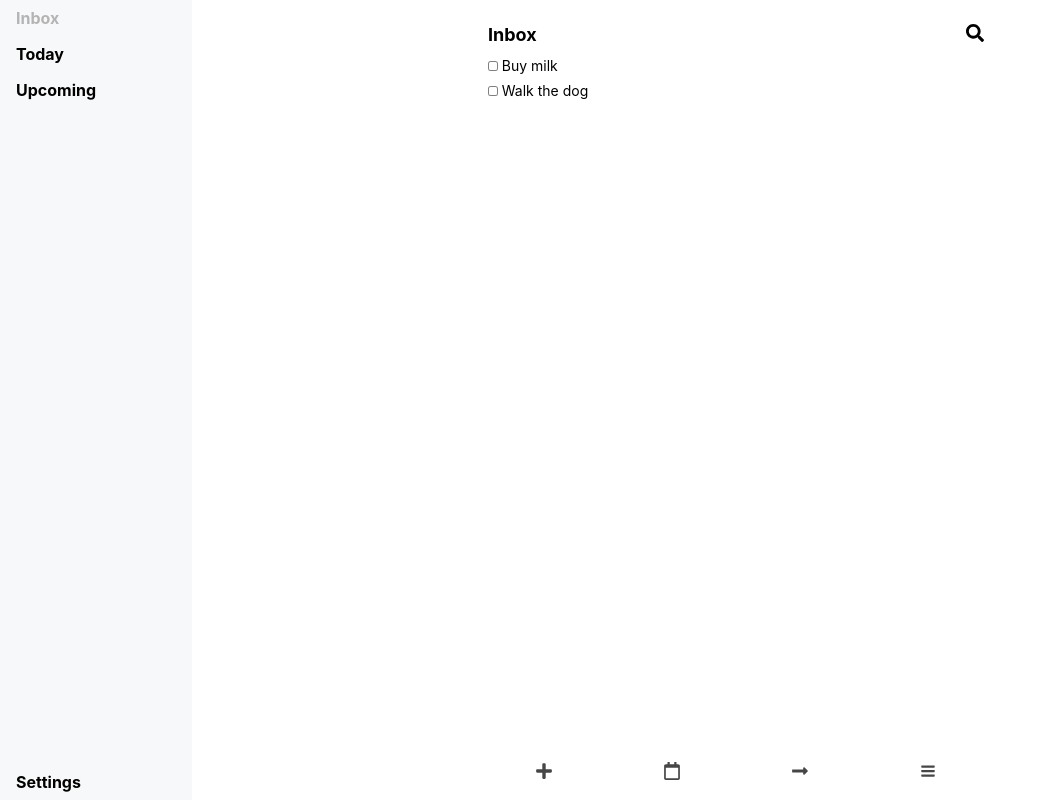
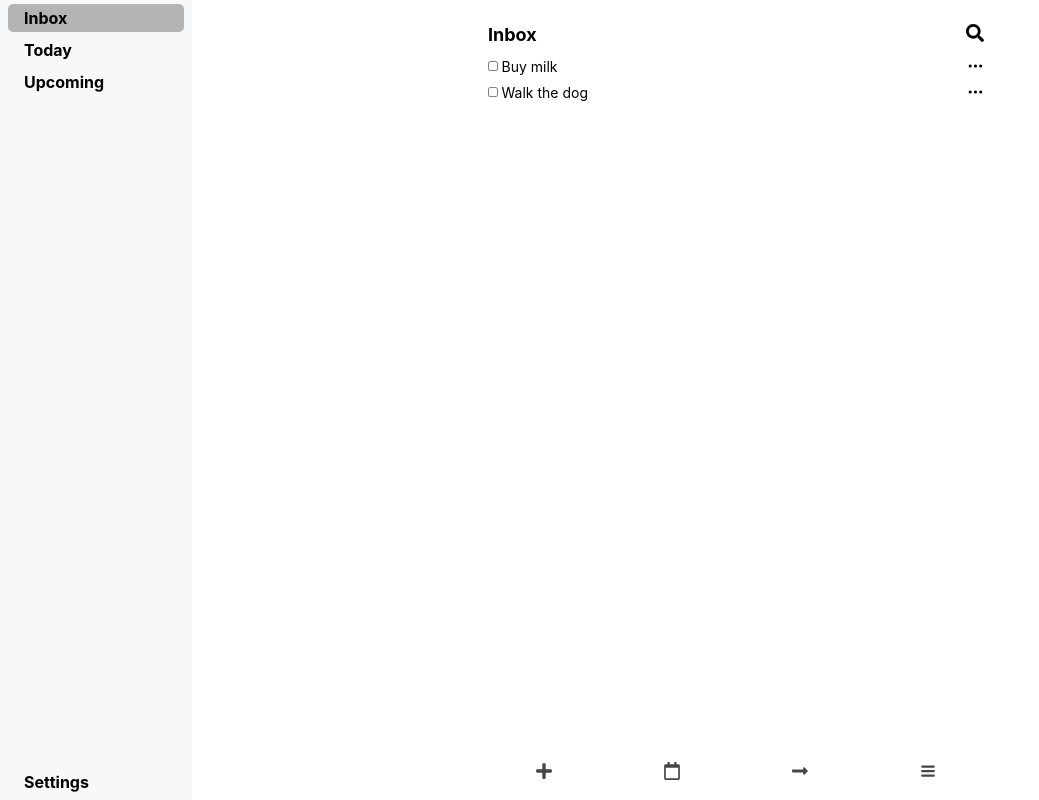
Before and after one commit to sebastianknell/todo-app, a React (Create React App) app: page /inbox in a window 1280 px wide. Shown: the whole page, without its empty margins (0-1039 px from the left). Built offline with nearby package versions, Linux system fonts and the light colour scheme.

Commit message:
use react router for views

```diff
--- a/package.json
+++ b/package.json
@@ -11,6 +11,7 @@
     "react-dom": "^17.0.2",
     "react-icons": "^4.3.1",
     "react-redux": "^7.2.6",
+    "react-router-dom": "^6.2.1",
     "react-scripts": "5.0.0",
     "web-vitals": "^2.1.3"
   },
--- a/src/App.js
+++ b/src/App.js
@@ -1,4 +1,6 @@
-import { useState } from "react";
+// import { useState } from "react";
+import { Routes, Route, Navigate } from "react-router-dom";
+
 import Sidebar from "./components/Sidebar/Sidebar";
 import InboxView from "./components/Views/InboxView";
 import TodayView from "./components/Views/TodayView";
@@ -6,20 +8,16 @@ import UpcomingView from "./components/Views/UpcomingView";
 import "./App.css";
 
 function App() {
-  const [selectedView, setSelectedView] = useState(0);
-
-  const selectViewHandler = (view) => {
-    setSelectedView(view);
-  };
-
-  // TODO  use React Router
-  const views = [<InboxView />, <TodayView />, <UpcomingView />];
-
   return (
     <div className="app">
-      <Sidebar onSelectView={selectViewHandler} />
+      <Sidebar />
       <div className="view">
-          {views[selectedView]}
+        <Routes>
+          <Route path="/" element={<Navigate to="/inbox"/>} />
+          <Route path="/inbox" element={<InboxView/>} />
+          <Route path="/today" element={<TodayView />} />
+          <Route path="/upcoming" element={<UpcomingView />} />
+        </Routes>
       </div>
     </div>
   );
--- a/src/components/Sidebar/Sidebar.js
+++ b/src/components/Sidebar/Sidebar.js
@@ -11,7 +11,7 @@ function Sidebar(props) {
       <div className="sidebar-list">
         {sidebarItems.map((item, index) => {
           return (
-            <SiderbarItem key={index} title={item} index={index} onClick={props.onSelectView} />
+            <SiderbarItem key={index} title={item} to={item.toLowerCase()} />
           );
         })}
       </div>
--- a/src/components/Sidebar/SidebarItem.css
+++ b/src/components/Sidebar/SidebarItem.css
@@ -1,11 +1,19 @@
 .sidebar-item{
+  display: block;
   font-size: 16px;
   font-weight: bold;
-  padding: 0.5rem 1rem;
-  /* background-color: tomato; */
+  color: black;
+  margin: 0.25rem 0.5rem;
+  padding: 0.25rem 1rem;
   cursor: pointer;
+  border-radius: 5px;
 }
 
-.sidebar-item:hover {
-  color: #b4b4b4;
+.sidebar-item:link, .sidebar-item:visited, .sidebar-item:active {
+  color: black;
+  text-decoration-line: none;
 }
+
+.active {
+  background-color: #b4b4b4;
+}
--- a/src/components/Sidebar/SidebarItem.js
+++ b/src/components/Sidebar/SidebarItem.js
@@ -1,10 +1,12 @@
-import './SidebarItem.css'
+import { NavLink } from "react-router-dom";
+
+import "./SidebarItem.css";
 
 function SiderbarItem(props) {
   return (
-    <div className="sidebar-item" onClick={() => props.onClick(props.index)}>
+    <NavLink className={({isActive}) => isActive ? "sidebar-item active" : "sidebar-item"} to={props.to}>
       {props.title}
-    </div>
+    </NavLink>
   );
 }
 
--- a/src/components/Todo/Checkbox.js
+++ b/src/components/Todo/Checkbox.js
@@ -9,7 +9,7 @@ function Checkbox(props) {
 
   return (
     <div
-      style={props.completed ? { ...style, backgroundColor: "#0465f5" } : style}
+      style={props.completed ? { ...style, backgroundColor: "#1959B6" } : style}
       onClick={props.onClick}
     ></div>
   );
--- a/src/components/Todo/Todo.css
+++ b/src/components/Todo/Todo.css
@@ -4,6 +4,8 @@
   cursor: pointer;
   padding: 0.25rem 0.5rem;
   border-radius: 5px;
+  position: relative;
+  z-index: 30;
 }
 
 .todo.highlight {
@@ -23,3 +25,7 @@
   user-select: none;
   margin-left: 0.25rem;
 }
+
+.todo-body.completed {
+  color: gray;
+}
--- a/src/components/Todo/Todo.js
+++ b/src/components/Todo/Todo.js
@@ -1,5 +1,7 @@
 import { useDispatch } from "react-redux";
 import { todoActions } from "../../store/todo-slice";
+
+import { BsThreeDots } from "react-icons/bs";
 import Checkbox from "./Checkbox";
 import TodoCard from "./TodoCard";
 
@@ -12,18 +14,19 @@ function Todo(props) {
     dispatch(todoActions.completeTodo(props.todo.id));
   };
 
+  const handleDelete = () => {
+    dispatch(todoActions.removeTodo(props.todo.id));
+  };
+
   if (props.opened) {
-    return <TodoCard todo={props.todo} onClose={props.onClose}/>;
+    return <TodoCard todo={props.todo} onClose={props.onClose} />;
   }
 
   return (
-    <div
-      className={`todo ${props.highlighted && "highlight"}`}
-      tabIndex="0"
-    >
+    <div className={`todo ${props.highlighted && "highlight"}`}>
       <Checkbox completed={props.todo.completed} onClick={handleCompleted} />
       <div
-        className="todo-body"
+        className={`todo-body ${props.todo.completed && "completed"}`}
         onClick={() => {
           props.onClick(props.todo.id);
         }}
@@ -31,6 +34,7 @@ function Todo(props) {
       >
         {props.todo.title}
       </div>
+      <BsThreeDots fontSize="18px" onClick={handleDelete} />
     </div>
   );
 }
--- a/src/index.js
+++ b/src/index.js
@@ -1,17 +1,20 @@
-import React from 'react';
-import ReactDOM from 'react-dom';
-import { Provider } from 'react-redux';
-import './index.css';
-import App from './App';
-import reportWebVitals from './reportWebVitals';
+import React from "react";
+import ReactDOM from "react-dom";
+import { BrowserRouter } from "react-router-dom";
+import { Provider } from "react-redux";
+import "./index.css";
+import App from "./App";
+import reportWebVitals from "./reportWebVitals";
 
-import store from './store/index'
+import store from "./store/index";
 
 ReactDOM.render(
-  <Provider store={store}>
-    <App />
-  </Provider>,
-  document.getElementById('root')
+  <BrowserRouter>
+    <Provider store={store}>
+      <App />
+    </Provider>
+  </BrowserRouter>,
+  document.getElementById("root")
 );
 
 // If you want to start measuring performance in your app, pass a function
--- a/src/store/todo-slice.js
+++ b/src/store/todo-slice.js
@@ -48,7 +48,12 @@ export const todoSlice = createSlice({
       state.todos[index] = todo;
     },
 
-    removeTodo(state, action) {},
+    removeTodo(state, action) {
+      const id = action.payload;
+      // const index = state.todos.findIndex((item => item.id === id));
+      // delete state.todos[index];
+      state.todos = state.todos.filter(item => item.id !== id);
+    },
   },
 });
 
--- a/src/store/ui-slice.js
+++ b/src/store/ui-slice.js
@@ -10,6 +10,7 @@ export const uiSlice = createSlice({
     setSelectedTodo(state, action) {
       const id = action.payload;
       state.selectedTodo = state.selectedTodo === id ? null : id;
+      if (state.openedTodo) state.openedTodo = null;
     },
     setOpenedTodo(state, action) {
       const id = action.payload;
```
Also changed, not shown: 1 other file (tests, documents, lock files or other folders).
